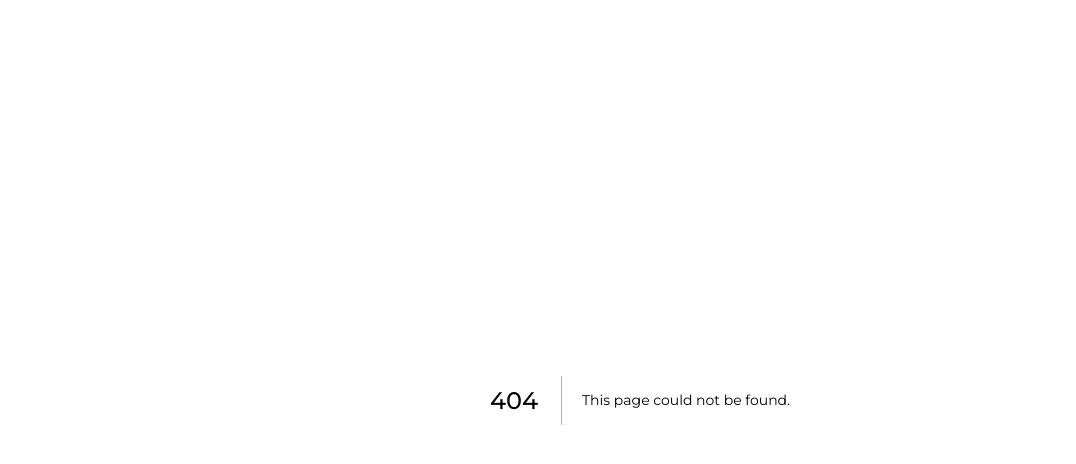
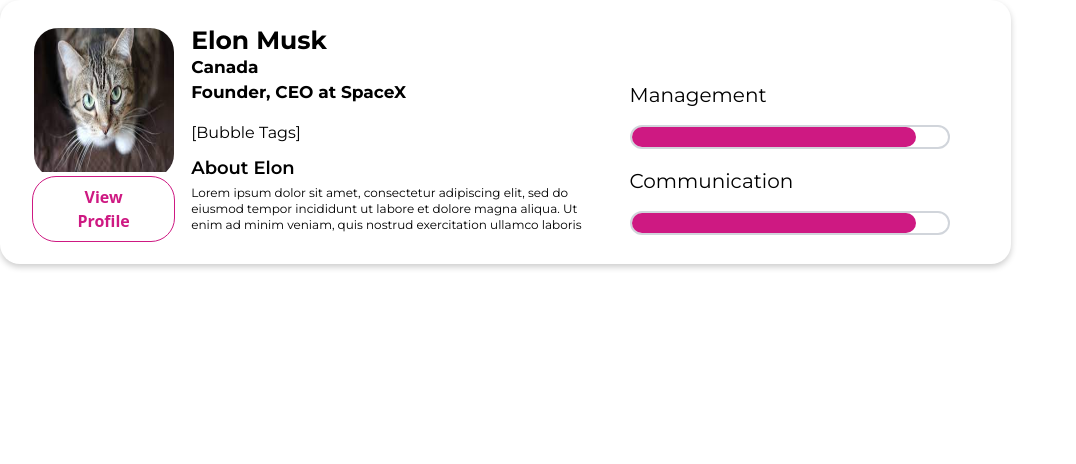
Before and after one commit to JasonXB/EF_Clone, a Next.js app: page /DevTest/testingMentorCard in a window 1280 px wide. Before the commit this address had no page. Shown: the top 464 px of the page, without its empty margins (0-1076 px from the left). Built offline with nearby package versions, Linux system fonts and the light colour scheme; what tw-elements would draw is missing.

Commit message:
style card, add logic, types

```diff
--- /dev/null
+++ b/pages/DevTest/testingMentorCard.tsx
@@ -0,0 +1,25 @@
+import type { NextPage } from 'next';
+import Head from 'next/head';
+import MentorCard from '../../src/components/MentorCard';
+
+const testMentorCard: NextPage = ({}) => {
+  return (
+    <div>
+      <MentorCard
+        id={1}
+        firstName="Elon"
+        fullName="Elon Musk"
+        location="Canada"
+        job="Founder, CEO at SpaceX"
+        skills={[
+          ['Management', 90],
+          ['Communication', 90],
+        ]}
+        tags={['management', 'design']}
+        aboutMentor="Lorem ipsum dolor sit amet, consectetur adipiscing elit, sed do eiusmod tempor incididunt ut labore et dolore magna aliqua. Ut enim ad minim veniam, quis nostrud exercitation ullamco laboris"
+      />
+    </div>
+  );
+};
+
+export default testMentorCard;
--- a/pages/DevTest/testingMiniProfileCard.tsx
+++ /dev/null
@@ -1,13 +0,0 @@
-import type { NextPage } from 'next';
-import Head from 'next/head';
-import MiniProfileCard from '../../src/components/MiniProfileCard';
-
-const testMiniProfile: NextPage = ({}) => {
-  return (
-    <div>
-      <MiniProfileCard name="Kelsey" location="canada" job="Developer" compatibilityPercent={63} tags={["management", "design"]} />
-    </div>
-  );
-};
-
-export default testMiniProfile;
--- /dev/null
+++ b/src/components/MentorCard.tsx
@@ -0,0 +1,79 @@
+import BubbleTags from './BubbleTags';
+import Avatar from './avatar/avatar';
+import tempImage from './assets/cat.jpeg';
+// import { BUBBLE_TAG_TYPE_CLASSES } from './BubbleTag';
+import styles from '../../styles/MentorCard.module.css';
+import PercentageBar from './percentBar/percent-bar';
+import Button from './buttons/reusable-buttons';
+import Link from 'next/link';
+
+interface MentorsInfoProps {
+  id: number;
+  firstName: string;
+  fullName: string;
+  location: string;
+  job: string;
+  aboutMentor: string;
+  tags?: string[]; //temp optional, remove ? once implemented
+  skills: [string, number][];
+  profileLink: string
+}
+
+const MentorCard = ({ ...mentorsInfo }: MentorsInfoProps) => {
+  const { id, firstName, fullName, location, job, tags, skills, aboutMentor } =
+    mentorsInfo;
+
+  return (
+    <div className={`${styles.mentorCard} flex`}>
+      <div
+        className={`${styles.avatarAndButtonContainer} h-full flex flex-col justify-between items-center`}
+      >
+        <div className={styles.avatarContainer}>
+          <Avatar
+            imgLocation={tempImage}
+            displaySize="medium"
+            personsName={fullName}
+          />
+        </div>
+
+        {/* Put in link to mentor page when available */}
+
+        <Link href="">
+          <Button className={styles.profileButton} variant="secondary">
+            View Profile
+          </Button>
+        </Link>
+      </div>
+
+      <div className={`${styles.infoContainer} font-mainFont pl-3`}>
+        <h2 className={styles.name}>{fullName}</h2>
+        <div className=" h-full flex w-full">
+          <div>
+            <h4 className={styles.locationJob}>{location}</h4>
+            <h4 className={styles.locationJob}>{job}</h4>
+            {/* Remove below div when <BubbleTags/> is working, and uncomment <BubbleTags/> */}
+            <div className="my-4 h-5">[Bubble Tags]</div>
+            {/* <BubbleTags tags={tags} bubbleTagType={BUBBLE_TAG_TYPE_CLASSES.blue} /> */}
+            <h4 className={styles.aboutMentorTitle}>About {firstName}</h4>
+            <div className={styles.aboutMentorInfo}>{aboutMentor}</div>
+          </div>
+
+          <div className={styles.skillsContainer}>
+            {skills.map((skill: [string, number]) => (
+              <div className={styles.skill}>
+                <div className={`${styles.skillTitle}`}>{skill[0]}</div>
+                <PercentageBar
+                  percentage={skill[1]}
+                  color="pink"
+                  showPercentageText={false}
+                />
+              </div>
+            ))}
+          </div>
+        </div>
+      </div>
+    </div>
+  );
+};
+
+export default MentorCard;
--- /dev/null
+++ b/styles/MentorCard.module.css
@@ -0,0 +1,71 @@
+.mentorCard {
+  height: 264px;
+  width: 1011px;
+  padding: 28px;
+  background: #ffffff;
+  box-shadow: 0px 3px 6px #00000033;
+  border-radius: 20px;
+}
+
+
+.infoContainer {
+  height: 180px;
+  width: 100%;
+}
+
+
+.name {
+  font-weight: bold;
+  font-size: 25px;
+  line-height: 25px;
+  margin-bottom: 2px;
+}
+.locationJob {
+  font-weight: bold;
+  font-size: 17px;
+  line-height: 25px;
+}
+
+
+.avatarAndButtonContainer {
+  width: 180px;
+  height: 218px;
+  display: flex;
+  flex-direction: column;
+  justify-content: space-between;
+}
+.avatarContainer {
+  height: 150px;
+  width: 140px;
+  overflow: hidden;
+}
+
+
+.aboutMentorTitle {
+  font-size: 18px;
+  line-height: 22px;
+  font-weight: 600;
+}
+.aboutMentorInfo {
+  font-size: 12px;
+  line-height: 16px;
+  padding-top: 6px;
+  height: 56px;
+  width: 405px;
+}
+
+
+.skillsContainer {
+  height: 100%;
+  width: 100%;
+  display: flex;
+  flex-direction: column;
+  justify-content: end;
+  align-items: center;
+  gap: 20px
+}
+.skillTitle {
+  font-size: 20px;
+  line-height: 24px;
+  margin: 0 0 18px 0;
+}
```
